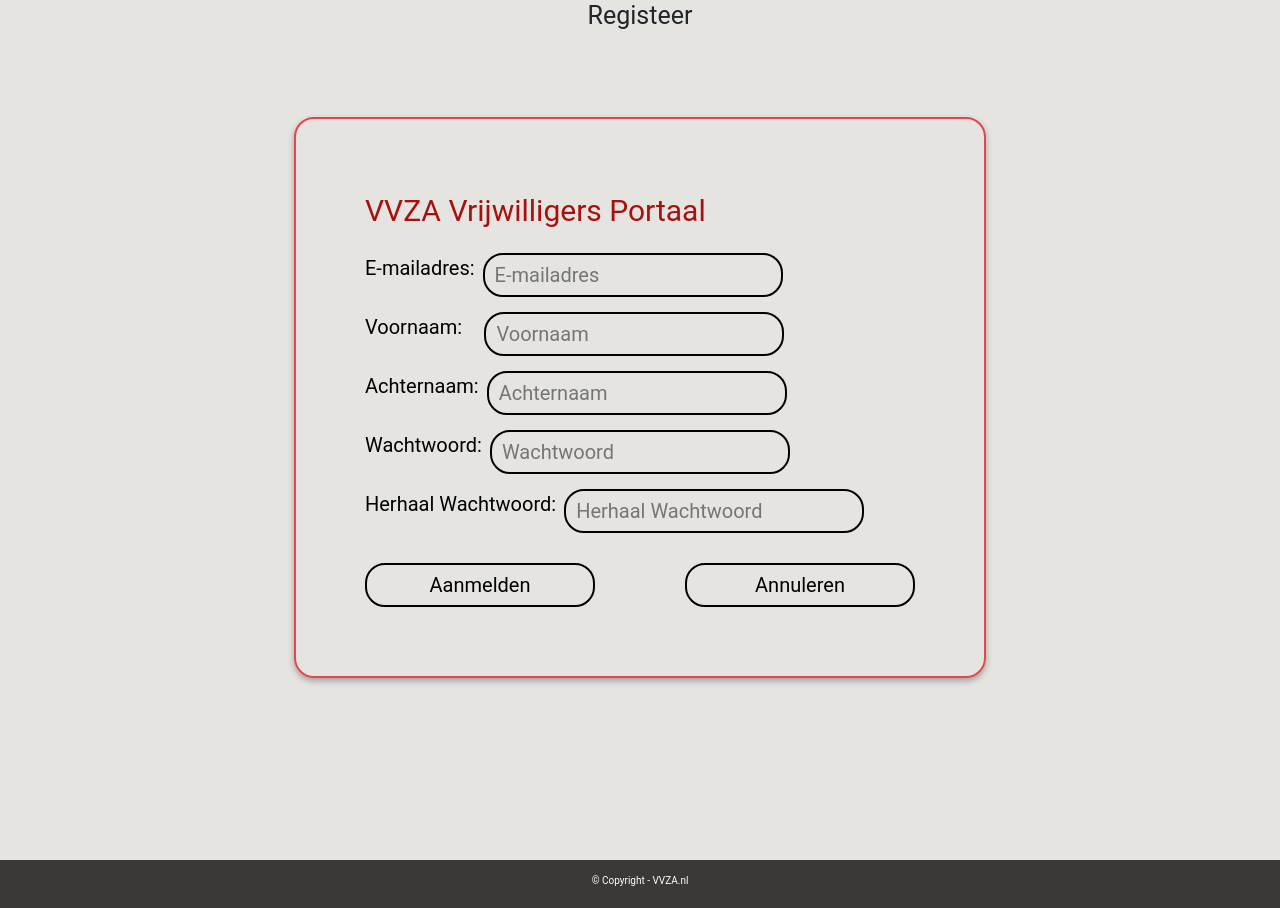
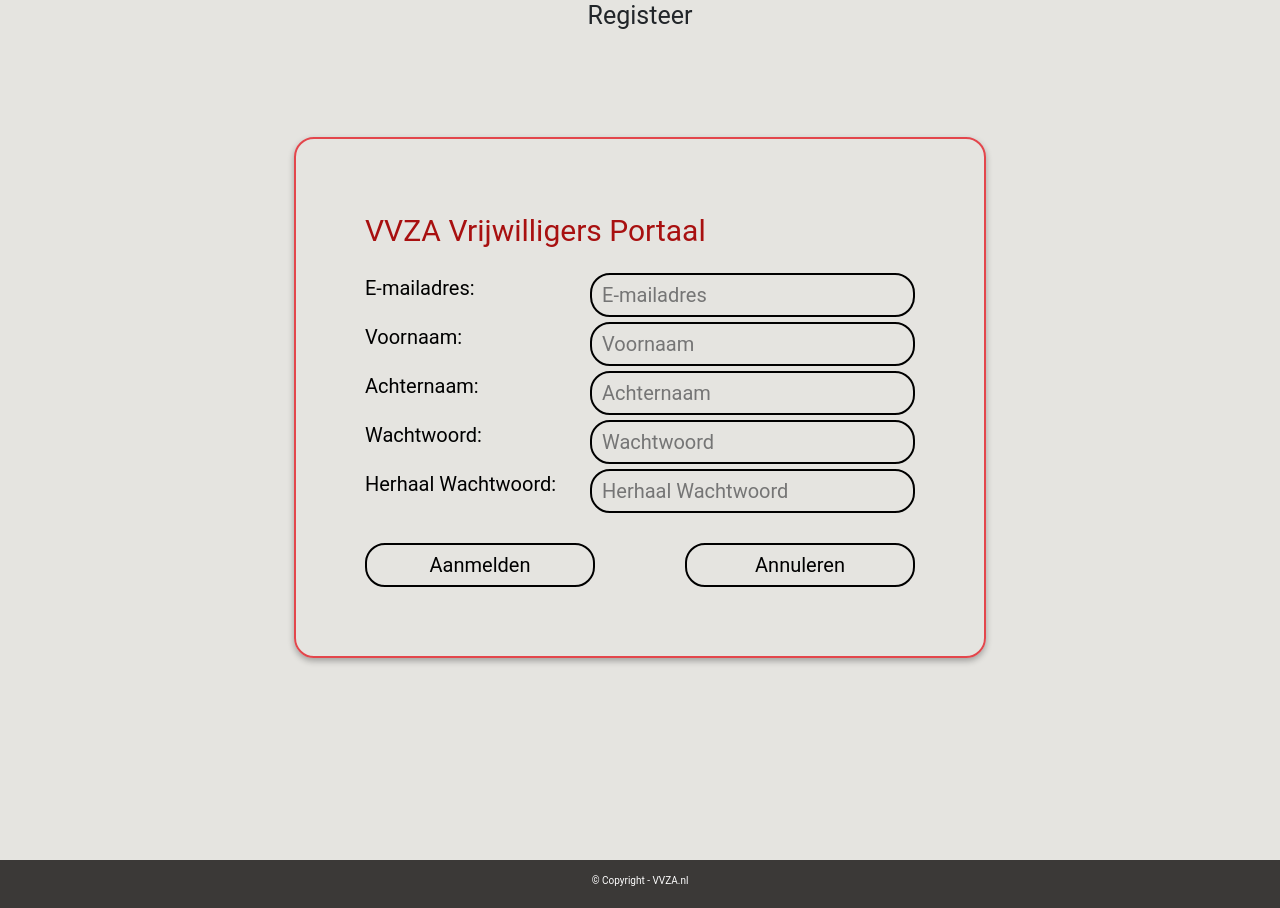
Before and after one commit to moellabbarjr/Full-stack, a PHP site: page /Private/register.php in a window 1280 px wide. Shown: the part 80-988 px from the top of the page. Run offline with PHP 8.4, Linux system fonts and the light colour scheme; some libraries are stand-ins or nearby versions.

Commit message:
updated styling

```diff
--- a/Classes/User.php
+++ b/Classes/User.php
@@ -42,7 +42,6 @@ class User
 
             if (count($result) == 1) {
                 if (password_verify($password, $result[0][4])) {
-                    session_start();
                     $_SESSION["sessionid"] = session_id();
                     $_SESSION["loggedin"] = $result[0][0];
                     $_SESSION["role"] = $result[0][5];
--- a/Private/register.php
+++ b/Private/register.php
@@ -26,23 +26,19 @@ if(isset($_POST['register'])){
           <p>VVZA Vrijwilligers Portaal</p>
         </div>
         <form action="" method="POST">
-          <div class="input-group">
+          <div class="form-container">
               <label for="loginEmail">E-mailadres:</label>
               <input id="loginEmail" type="email" placeholder="E-mailadres" name="email" >
-          </div>
-          <div class="input-group">
+
               <label for="loginPassword" class="align">Voornaam:</label>
               <input id="loginPassword" type="text" placeholder="Voornaam" name="firstname" class="aligner" >
-          </div>
-          <div class="input-group">
+
               <label for="loginPassword">Achternaam:</label>
               <input id="loginPassword" type="text" placeholder="Achternaam" name="lastname">
-          </div>
-          <div class="input-group">
+
               <label for="loginPassword">Wachtwoord:</label>
               <input id="loginPassword" type="password" placeholder="Wachtwoord" name="password" >
-          </div>
-          <div class="input-group">
+
               <label for="loginPassword">Herhaal Wachtwoord:</label>
               <input id="loginPassword" type="password" placeholder="Herhaal Wachtwoord" name="passwordRepeat" >
           </div>
--- a/Style/Main.css
+++ b/Style/Main.css
@@ -5,6 +5,7 @@
 @import "table.css";
 @import "dashboard.css";
 @import "Footer.css";
+@import "forms.css";
 
 * {
     padding: 0;
--- a/Style/dashboard.css
+++ b/Style/dashboard.css
@@ -8,6 +8,12 @@
     width: 45%;
     height: 80vh;
     float: right;
+    background-color: #FCFCFC;
+    padding: 12px;
+}
+
+.rightInfoContainer {
+    overflow: scroll;
 }
 
 .welcomeUserMessage {
--- /dev/null
+++ b/Style/forms.css
@@ -0,0 +1,13 @@
+.form-container {
+    display: grid;
+    grid-template-columns: auto auto;
+    grid-row-gap: 5px;
+}
+
+.three-columns {
+    grid-template-columns: auto auto auto !important;
+}
+
+.column-wide {
+    grid-column: 2 / 4;
+}
--- a/Style/login.css
+++ b/Style/login.css
@@ -12,24 +12,24 @@
     margin-bottom: 20px;
   }
 
-  .loginCard .input-group {
+  .loginCard {
     margin-bottom: 15px;
   }
 
-  .loginCard .input-group label {
+  .loginCard label {
     color: black;
     font-size: 20px;
     margin-bottom: 7px;
   }
 
-  .loginCard .input-group input {
+  .loginCard input {
     background-color: transparent;
     color: black;
     border: 2px solid black;
     border-radius: 20px;
     padding: 5px 10px;
     font-size: 20px;
-    width: 300px;
+    /* width: 300px; */
     outline: none;
     margin-left: 0.5rem;
   }
```
Also changed, not shown: Private/dashboard.php (+10 -9 lines), Private/login.php (+7 -7 lines), Private/registration_form.php (+9 -16 lines). Lines whose indentation alone changed are shown as unchanged.
